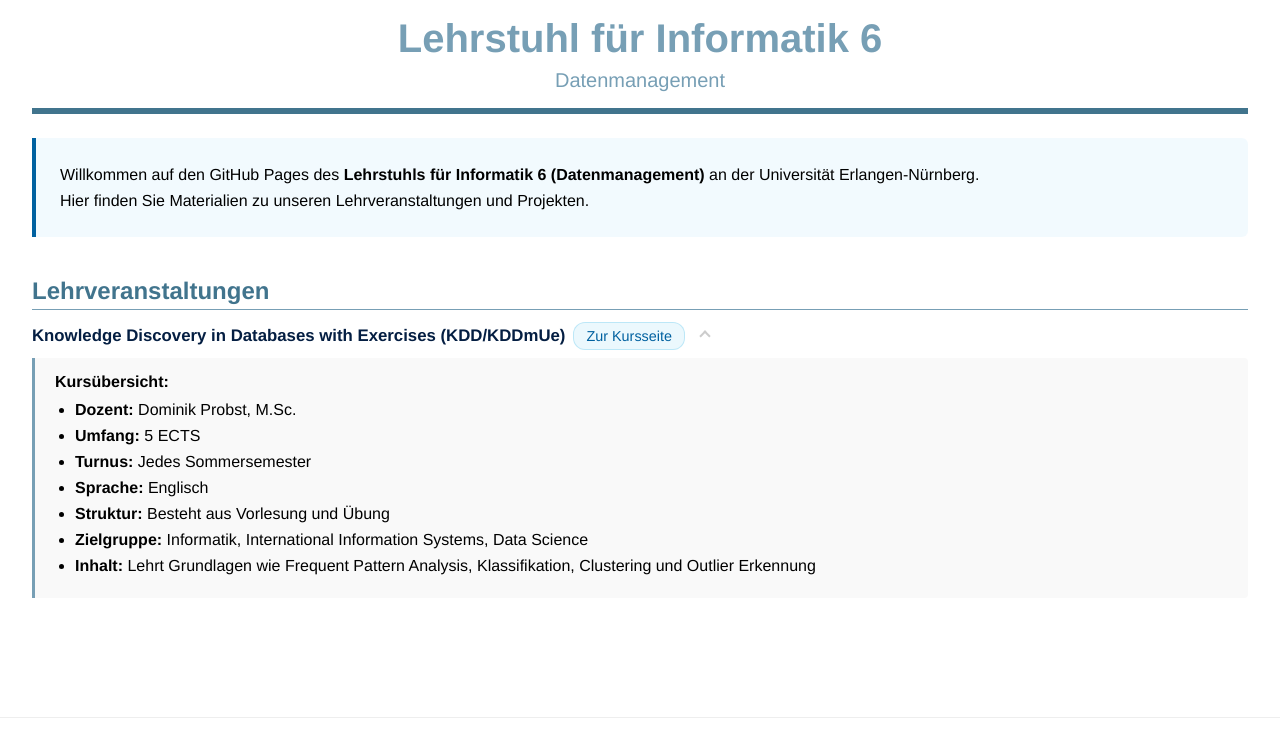
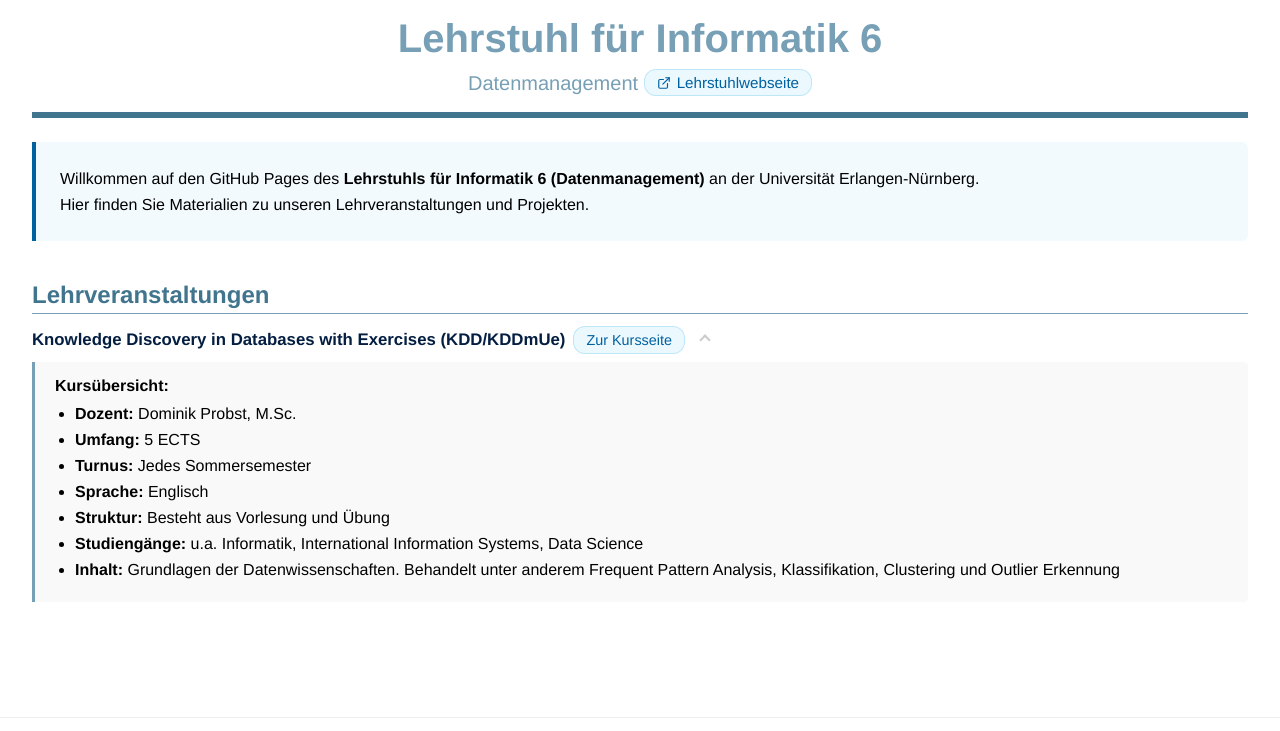
Before and after one commit to FAU-CS6/fau-cs6.github.io, a plain HTML site: page index.html in a window 1280 px wide. Shown: the top 731 px of the page. Drawn offline with Linux system fonts and the light colour scheme.

Commit message:
Hinzufügen eines Links zur Lehrstuhlwebseite im Header

```diff
--- a/index.html
+++ b/index.html
@@ -86,6 +86,33 @@
             font-size: 1.25rem;
             color: var(--faugray);
             margin-top: 0.5rem;
+        }
+
+        .header-link-btn {
+            display: inline-flex;
+            align-items: center;
+            gap: 6px;
+            color: var(--faucyandark);
+            background-color: rgba(0, 163, 224, 0.08);
+            border: 1px solid rgba(0, 163, 224, 0.2);
+            padding: 4px 12px;
+            border-radius: 12px;
+            text-decoration: none;
+            font-size: 0.95rem;
+            font-weight: 500;
+            transition: all 0.2s ease;
+        }
+
+        .header-link-btn:hover {
+            background-color: var(--faucyandark);
+            color: white;
+            border-color: var(--faucyandark);
+            text-decoration: none;
+        }
+
+        .header-link-btn svg {
+            width: 14px;
+            height: 14px;
         }
 
         .logo {
@@ -270,7 +297,19 @@
         <div class="container">
             <div class="header-text">
                 <h1>Lehrstuhl für Informatik 6</h1>
-                <div class="header-subtitle">Datenmanagement</div>
+                <div class="header-subtitle">Datenmanagement
+
+                    <a href="https://www.cs6.tf.fau.de/" target="_blank" rel="noopener noreferrer"
+                        class="header-link-btn" aria-label="Webseite des Lehrstuhls für Informatik 6">
+                        <svg aria-hidden="true" xmlns="http://www.w3.org/2000/svg" viewBox="0 0 24 24" fill="none"
+                            stroke="currentColor" stroke-width="2" stroke-linecap="round" stroke-linejoin="round">
+                            <path d="M18 13v6a2 2 0 0 1-2 2H5a2 2 0 0 1-2-2V8a2 2 0 0 1 2-2h6"></path>
+                            <polyline points="15 3 21 3 21 9"></polyline>
+                            <line x1="10" y1="14" x2="21" y2="3"></line>
+                        </svg>
+                        Lehrstuhlwebseite
+                    </a>
+                </div>
             </div>
             <a href="https://www.fau.eu/"><img src="https://fau-cs6.github.io/KDD/fau-logo.svg" alt="FAU Logo"
                     class="logo"></a>
@@ -307,15 +346,17 @@
                         <strong>Kursübersicht:</strong>
                         <ul class="description-list">
                             <li><strong>Dozent:</strong> <a href="https://www.cs6.tf.fau.de/faudir/dominik-probst/"
-                                    style="color: inherit; text-decoration: none;">Dominik Probst, M.Sc.</a></li>
+                                    style="color: inherit; text-decoration: none;"
+                                    aria-label="Webseite von Dominik Probst">Dominik Probst, M.Sc.</a></li>
                             <li><strong>Umfang:</strong> 5 ECTS</li>
                             <li><strong>Turnus:</strong> Jedes Sommersemester</li>
                             <li><strong>Sprache:</strong> Englisch</li>
                             <li><strong>Struktur:</strong> Besteht aus Vorlesung und Übung</li>
-                            <li><strong>Zielgruppe:</strong> Informatik, International Information Systems, Data Science
+                            <li><strong>Studiengänge:</strong> u.a. Informatik, International Information Systems, Data
+                                Science
                             </li>
-                            <li><strong>Inhalt:</strong> Lehrt Grundlagen wie Frequent Pattern Analysis, Klassifikation,
-                                Clustering und Outlier Erkennung</li>
+                            <li><strong>Inhalt:</strong> Grundlagen der Datenwissenschaften. Behandelt unter anderem
+                                Frequent Pattern Analysis, Klassifikation, Clustering und Outlier Erkennung</li>
                         </ul>
                     </div>
                 </li>
```
